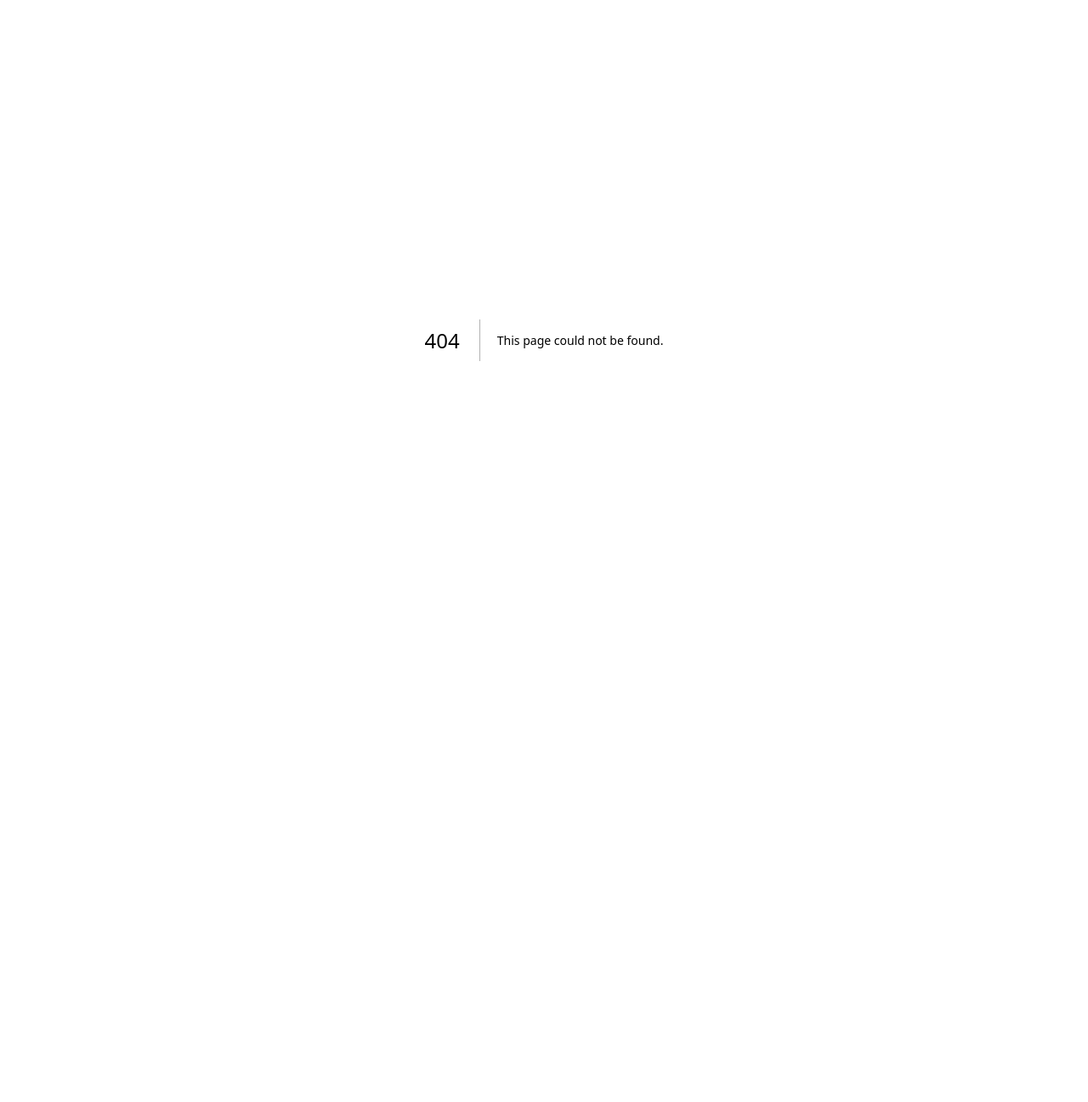
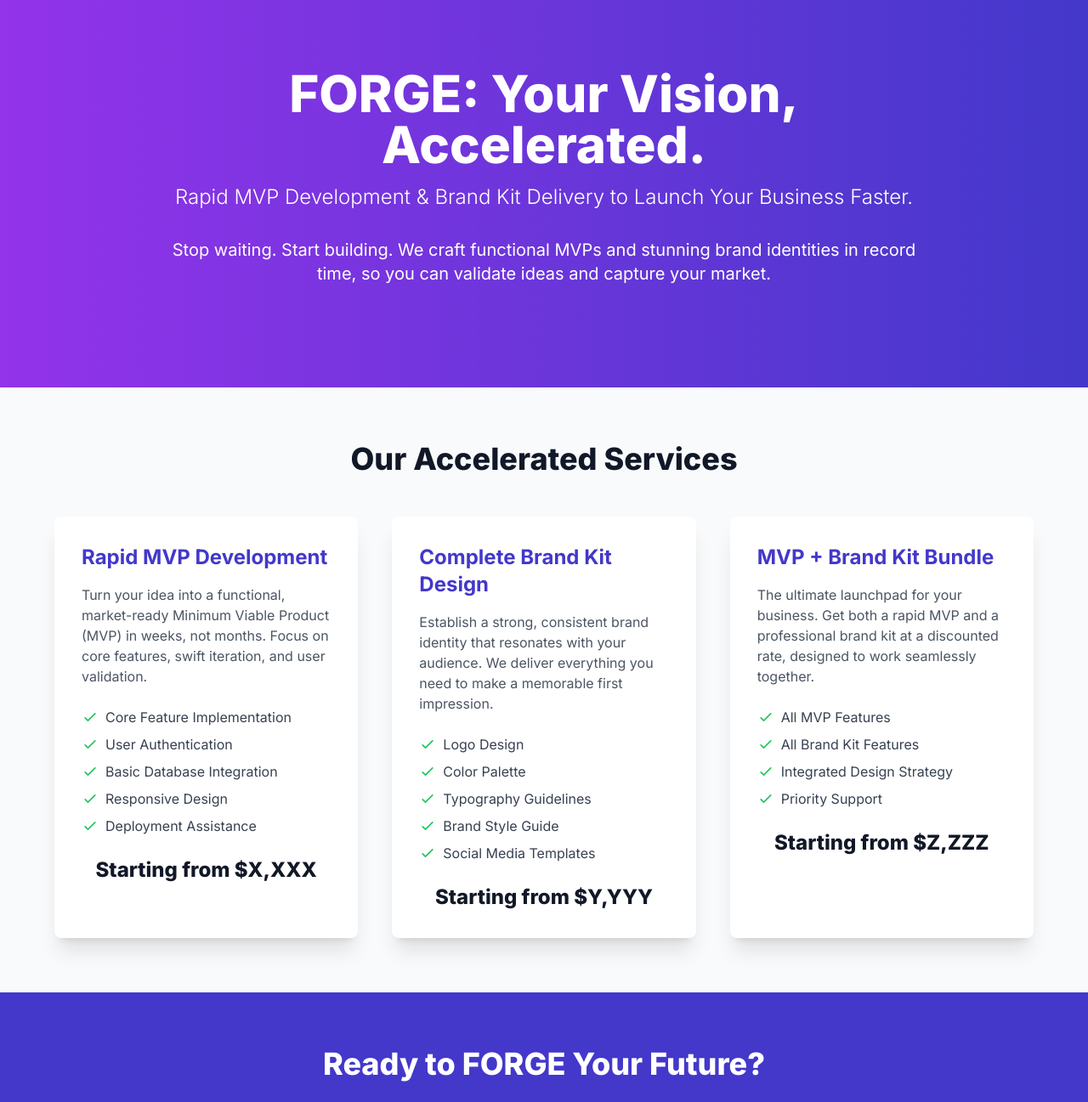
Before and after one commit to GITCDHW/forge, a Next.js app: page / in a window 1280 px wide. Before the commit this address had no page. Shown: the top 1297 px of the page at 85% size. Before the commit the page ends 800 px from the top, so only its background shows below. Built offline with nearby package versions, Linux system fonts and the light colour scheme.

Commit message:
Auto commit: app/page.js

```diff
--- /dev/null
+++ b/app/page.js
@@ -0,0 +1,13 @@
+import Hero from '@/components/Hero';
+import ServiceOfferings from '@/components/ServiceOfferings';
+import WhatsAppCTA from '@/components/WhatsAppCTA';
+
+export default function Home() {
+  return (
+    <main className="min-h-screen">
+      <Hero />
+      <ServiceOfferings />
+      <WhatsAppCTA />
+    </main>
+  );
+}
```
